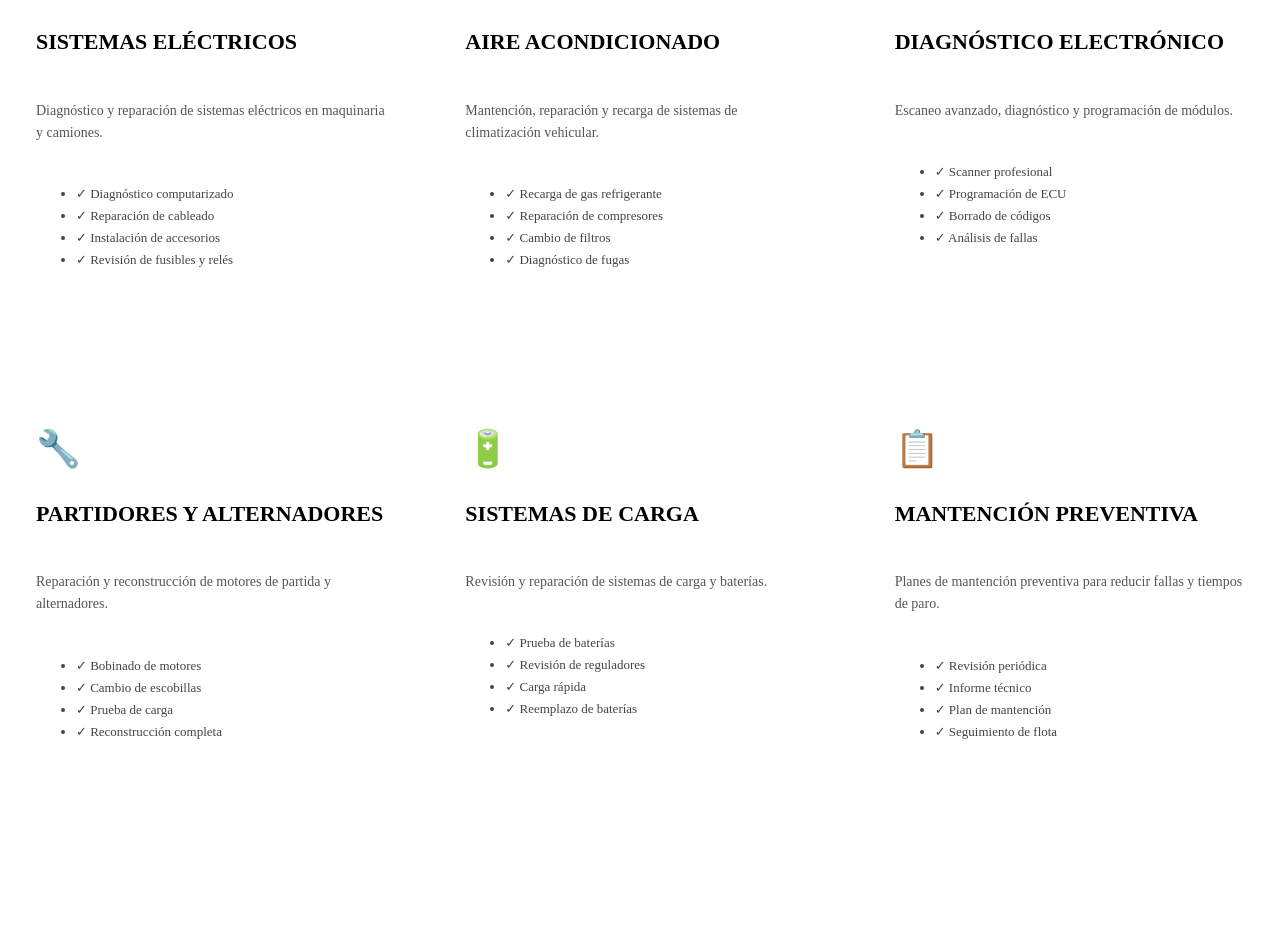
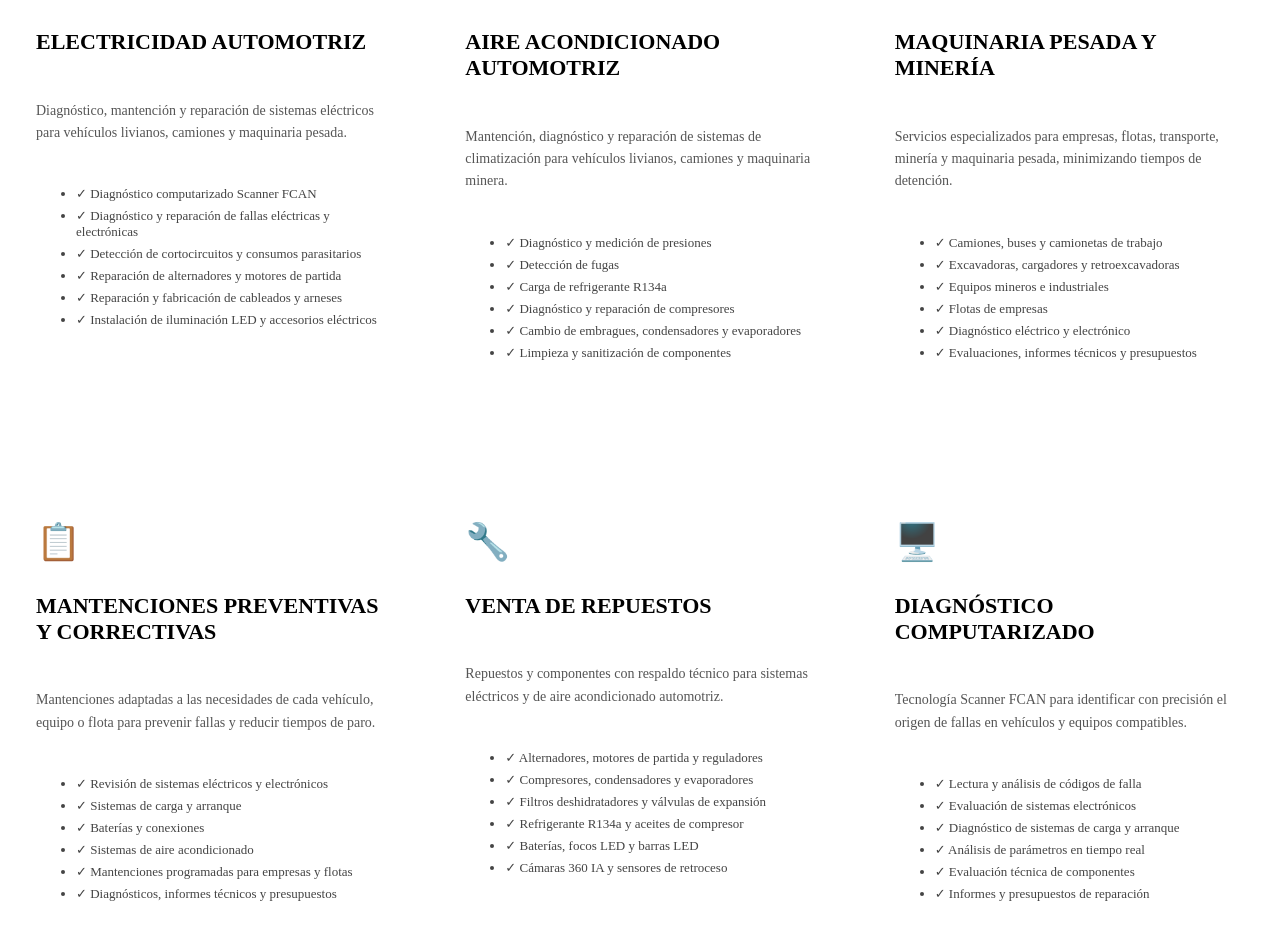
Before and after one commit to AiriAura/serauto, a React (Vite) app: page /servicios in a window 1280 px wide. Shown: the part 560-1492 px from the top of the page. Built offline with nearby package versions, Linux system fonts and the light colour scheme; the HTML template or start-up script is replaced by a standard one.

Commit message:
feat: servicios reales, horarios actualizados

```diff
--- a/src/components/layout/Footer.jsx
+++ b/src/components/layout/Footer.jsx
@@ -9,7 +9,14 @@ const nav = [
   { label: 'Contacto',  path: '/contacto' },
 ]
 
-const servicios = ['Sistemas Eléctricos','Aire Acondicionado','Diagnóstico Electrónico','Partidores y Alternadores','Sistemas de Carga','Mantención Preventiva']
+const servicios = [
+  'Electricidad Automotriz',
+  'Aire Acondicionado',
+  'Maquinaria y Minería',
+  'Mantención Preventiva',
+  'Venta de Repuestos',
+  'Diagnóstico Computarizado',
+]
 
 export default function Footer() {
   return (
@@ -17,7 +24,10 @@ export default function Footer() {
       <div className={styles.inner}>
         <div className={styles.brand}>
           <Link to="/" className={styles.logo}>Ser<span>Auto</span> <small>LTDA</small></Link>
-          <p className={styles.tagline}>Soluciones eléctricas y de climatización para maquinaria automotriz y minera.</p>
+          <p className={styles.tagline}>
+            Soluciones eléctricas y de climatización para maquinaria automotriz y minera.
+            En terreno o en taller, donde nos necesites.
+          </p>
           <div className={styles.social}>
             <a href="#" aria-label="LinkedIn">in</a>
             <a href="#" aria-label="Instagram">ig</a>
@@ -38,7 +48,7 @@ export default function Footer() {
             <li>📍 Av. Segunda Transversal 2600, Maipú, Santiago</li>
             <li>📞 +56 2 3123 4567</li>
             <li>✉️ contacto@serauto.cl</li>
-            <li>🕐 Lun–Vie: 09:00–18:00 / Sáb: 09:00–13:00</li>
+            <li>🕐 Lun, Mar y Vie: 09:00–18:00<br/>Mié y Jue: 09:00–19:00</li>
           </ul>
         </div>
       </div>
--- a/src/pages/Contacto.jsx
+++ b/src/pages/Contacto.jsx
@@ -40,6 +40,7 @@ export default function Contacto() {
           <p className={styles.heroDesc}>Completa el formulario y te contactamos a la brevedad.</p>
         </div>
       </section>
+
       <section className={styles.section}>
         <div className={styles.inner}>
           <div className={styles.formWrap}>
@@ -91,6 +92,7 @@ export default function Contacto() {
               </form>
             )}
           </div>
+
           <div className={styles.info}>
             <div className={styles.infoCard}>
               <h3>Información de contacto</h3>
@@ -99,7 +101,13 @@ export default function Contacto() {
                 <div className={styles.dato}><span>📞</span><div><strong>Teléfono</strong><p>+56 2 3123 4567</p></div></div>
                 <div className={styles.dato}><span>💬</span><div><strong>WhatsApp</strong><p>+56 9 1234 5678</p></div></div>
                 <div className={styles.dato}><span>✉️</span><div><strong>Email</strong><p>contacto@serauto.cl</p></div></div>
-                <div className={styles.dato}><span>🕐</span><div><strong>Horarios</strong><p>Lun–Vie: 09:00–18:00<br/>Sáb: 09:00–13:00</p></div></div>
+                <div className={styles.dato}>
+                  <span>🕐</span>
+                  <div>
+                    <strong>Horarios</strong>
+                    <p>Lun, Mar y Vie: 09:00–18:00<br/>Mié y Jue: 09:00–19:00</p>
+                  </div>
+                </div>
               </div>
             </div>
             <div className={styles.mapContainer}>
--- a/src/pages/Servicios.jsx
+++ b/src/pages/Servicios.jsx
@@ -1,13 +1,87 @@
 import { Link } from 'react-router-dom'
 import styles from './Servicios.module.css'
+
 const servicios = [
-  { icon: '⚡', title: 'Sistemas Eléctricos', desc: 'Diagnóstico y reparación de sistemas eléctricos en maquinaria y camiones.', detalles: ['Diagnóstico computarizado','Reparación de cableado','Instalación de accesorios','Revisión de fusibles y relés'] },
-  { icon: '❄️', title: 'Aire Acondicionado', desc: 'Mantención, reparación y recarga de sistemas de climatización vehicular.', detalles: ['Recarga de gas refrigerante','Reparación de compresores','Cambio de filtros','Diagnóstico de fugas'] },
-  { icon: '🔬', title: 'Diagnóstico Electrónico', desc: 'Escaneo avanzado, diagnóstico y programación de módulos.', detalles: ['Scanner profesional','Programación de ECU','Borrado de códigos','Análisis de fallas'] },
-  { icon: '🔧', title: 'Partidores y Alternadores', desc: 'Reparación y reconstrucción de motores de partida y alternadores.', detalles: ['Bobinado de motores','Cambio de escobillas','Prueba de carga','Reconstrucción completa'] },
-  { icon: '🔋', title: 'Sistemas de Carga', desc: 'Revisión y reparación de sistemas de carga y baterías.', detalles: ['Prueba de baterías','Revisión de reguladores','Carga rápida','Reemplazo de baterías'] },
-  { icon: '📋', title: 'Mantención Preventiva', desc: 'Planes de mantención preventiva para reducir fallas y tiempos de paro.', detalles: ['Revisión periódica','Informe técnico','Plan de mantención','Seguimiento de flota'] },
+  {
+    icon: '⚡',
+    title: 'Electricidad Automotriz',
+    desc: 'Diagnóstico, mantención y reparación de sistemas eléctricos para vehículos livianos, camiones y maquinaria pesada.',
+    detalles: [
+      'Diagnóstico computarizado Scanner FCAN',
+      'Diagnóstico y reparación de fallas eléctricas y electrónicas',
+      'Detección de cortocircuitos y consumos parasitarios',
+      'Reparación de alternadores y motores de partida',
+      'Reparación y fabricación de cableados y arneses',
+      'Instalación de iluminación LED y accesorios eléctricos',
+    ],
+  },
+  {
+    icon: '❄️',
+    title: 'Aire Acondicionado Automotriz',
+    desc: 'Mantención, diagnóstico y reparación de sistemas de climatización para vehículos livianos, camiones y maquinaria minera.',
+    detalles: [
+      'Diagnóstico y medición de presiones',
+      'Detección de fugas',
+      'Carga de refrigerante R134a',
+      'Diagnóstico y reparación de compresores',
+      'Cambio de embragues, condensadores y evaporadores',
+      'Limpieza y sanitización de componentes',
+    ],
+  },
+  {
+    icon: '🏗️',
+    title: 'Maquinaria Pesada y Minería',
+    desc: 'Servicios especializados para empresas, flotas, transporte, minería y maquinaria pesada, minimizando tiempos de detención.',
+    detalles: [
+      'Camiones, buses y camionetas de trabajo',
+      'Excavadoras, cargadores y retroexcavadoras',
+      'Equipos mineros e industriales',
+      'Flotas de empresas',
+      'Diagnóstico eléctrico y electrónico',
+      'Evaluaciones, informes técnicos y presupuestos',
+    ],
+  },
+  {
+    icon: '📋',
+    title: 'Mantenciones Preventivas y Correctivas',
+    desc: 'Mantenciones adaptadas a las necesidades de cada vehículo, equipo o flota para prevenir fallas y reducir tiempos de paro.',
+    detalles: [
+      'Revisión de sistemas eléctricos y electrónicos',
+      'Sistemas de carga y arranque',
+      'Baterías y conexiones',
+      'Sistemas de aire acondicionado',
+      'Mantenciones programadas para empresas y flotas',
+      'Diagnósticos, informes técnicos y presupuestos',
+    ],
+  },
+  {
+    icon: '🔧',
+    title: 'Venta de Repuestos',
+    desc: 'Repuestos y componentes con respaldo técnico para sistemas eléctricos y de aire acondicionado automotriz.',
+    detalles: [
+      'Alternadores, motores de partida y reguladores',
+      'Compresores, condensadores y evaporadores',
+      'Filtros deshidratadores y válvulas de expansión',
+      'Refrigerante R134a y aceites de compresor',
+      'Baterías, focos LED y barras LED',
+      'Cámaras 360 IA y sensores de retroceso',
+    ],
+  },
+  {
+    icon: '🖥️',
+    title: 'Diagnóstico Computarizado',
+    desc: 'Tecnología Scanner FCAN para identificar con precisión el origen de fallas en vehículos y equipos compatibles.',
+    detalles: [
+      'Lectura y análisis de códigos de falla',
+      'Evaluación de sistemas electrónicos',
+      'Diagnóstico de sistemas de carga y arranque',
+      'Análisis de parámetros en tiempo real',
+      'Evaluación técnica de componentes',
+      'Informes y presupuestos de reparación',
+    ],
+  },
 ]
+
 export default function Servicios() {
   return (
     <div>
@@ -15,9 +89,13 @@ export default function Servicios() {
         <div className={styles.heroInner}>
           <p className={styles.eyebrow}>Nuestros servicios</p>
           <h1 className={styles.heroTitle}>Soluciones que dan respuesta</h1>
-          <p className={styles.heroDesc}>Atendemos vehículos, camiones, maquinaria y equipos de minería con los más altos estándares técnicos.</p>
+          <p className={styles.heroDesc}>
+            Atendemos vehículos livianos, camionetas, camiones, buses, maquinaria pesada y equipos de minería
+            con los más altos estándares técnicos.
+          </p>
         </div>
       </section>
+
       <section className={styles.section}>
         <div className={styles.grid}>
           {servicios.map((s, i) => (
@@ -25,12 +103,15 @@ export default function Servicios() {
               <span className={styles.icon}>{s.icon}</span>
               <h2 className={styles.cardTitle}>{s.title}</h2>
               <p className={styles.cardDesc}>{s.desc}</p>
-              <ul className={styles.detalles}>{s.detalles.map((d, j) => <li key={j}>✓ {d}</li>)}</ul>
+              <ul className={styles.detalles}>
+                {s.detalles.map((d, j) => <li key={j}>✓ {d}</li>)}
+              </ul>
               <Link to="/contacto" className={styles.btn}>Cotizar este servicio →</Link>
             </div>
           ))}
         </div>
       </section>
+
       <section className={styles.cta}>
         <div className={styles.ctaInner}>
           <h2>¿Necesitas atención en terreno?</h2>
--- a/src/pages/sections/ContactoHome.jsx
+++ b/src/pages/sections/ContactoHome.jsx
@@ -43,6 +43,13 @@ export default function ContactoHome() {
             <div className={styles.dato}><span>💬</span><div><strong>WhatsApp</strong><p>+56 9 1234 5678</p></div></div>
             <div className={styles.dato}><span>✉️</span><div><strong>Email</strong><p>contacto@serauto.cl</p></div></div>
             <div className={styles.dato}><span>📍</span><div><strong>Dirección</strong><p>Av. Segunda Transversal 2600, Maipú, Santiago</p></div></div>
+            <div className={styles.dato}>
+              <span>🕐</span>
+              <div>
+                <strong>Horarios</strong>
+                <p>Lun, Mar y Vie: 09:00–18:00<br/>Mié y Jue: 09:00–19:00</p>
+              </div>
+            </div>
           </div>
         </div>
         <div className={styles.right}>
--- a/src/pages/sections/ServiciosHome.jsx
+++ b/src/pages/sections/ServiciosHome.jsx
@@ -2,12 +2,12 @@ import { Link } from 'react-router-dom'
 import styles from './ServiciosHome.module.css'
 
 const servicios = [
-  { icon: '⚡', title: 'Sistemas Eléctricos', desc: 'Diagnóstico y reparación de sistemas eléctricos en maquinaria y camiones.' },
-  { icon: '❄️', title: 'Aire Acondicionado', desc: 'Mantención, reparación y recarga de sistemas de climatización vehicular.' },
-  { icon: '🔬', title: 'Diagnóstico Electrónico', desc: 'Escaneo avanzado, diagnóstico y programación de módulos.' },
-  { icon: '🔧', title: 'Partidores y Alternadores', desc: 'Reparación y reconstrucción de motores de partida y alternadores.' },
-  { icon: '🔋', title: 'Sistemas de Carga', desc: 'Revisión y reparación de sistemas de carga y baterías.' },
-  { icon: '📋', title: 'Mantención Preventiva', desc: 'Planes de mantención preventiva para reducir fallas y tiempos de paro.' },
+  { icon: '⚡', title: 'Electricidad Automotriz', desc: 'Diagnóstico y reparación de sistemas eléctricos en vehículos livianos, camiones y maquinaria.' },
+  { icon: '❄️', title: 'Aire Acondicionado', desc: 'Mantención, diagnóstico y reparación de sistemas de climatización con refrigerante R134a.' },
+  { icon: '🏗️', title: 'Maquinaria y Minería', desc: 'Servicios especializados para flotas, transporte, minería y maquinaria pesada.' },
+  { icon: '📋', title: 'Mantención Preventiva', desc: 'Mantenciones programadas para empresas y flotas, con informes técnicos y presupuestos.' },
+  { icon: '🔧', title: 'Venta de Repuestos', desc: 'Repuestos eléctricos y de climatización con asesoría técnica especializada.' },
+  { icon: '🖥️', title: 'Diagnóstico Computarizado', desc: 'Scanner FCAN para identificar fallas con precisión en vehículos y equipos compatibles.' },
 ]
 
 export default function ServiciosHome() {
@@ -17,7 +17,10 @@ export default function ServiciosHome() {
         <div className={styles.left}>
           <p className={styles.eyebrow}>Servicios</p>
           <h2 className={styles.title}>Soluciones integrales para tu operación</h2>
-          <p className={styles.desc}>Trabajamos con los más altos estándares de calidad, seguridad y respaldo.</p>
+          <p className={styles.desc}>
+            Trabajamos con vehículos livianos, camionetas, camiones, buses, maquinaria pesada
+            y equipos de minería con los más altos estándares técnicos.
+          </p>
           <Link to="/servicios" className={styles.link}>Ver todos los servicios →</Link>
         </div>
         <div className={styles.grid}>
```
